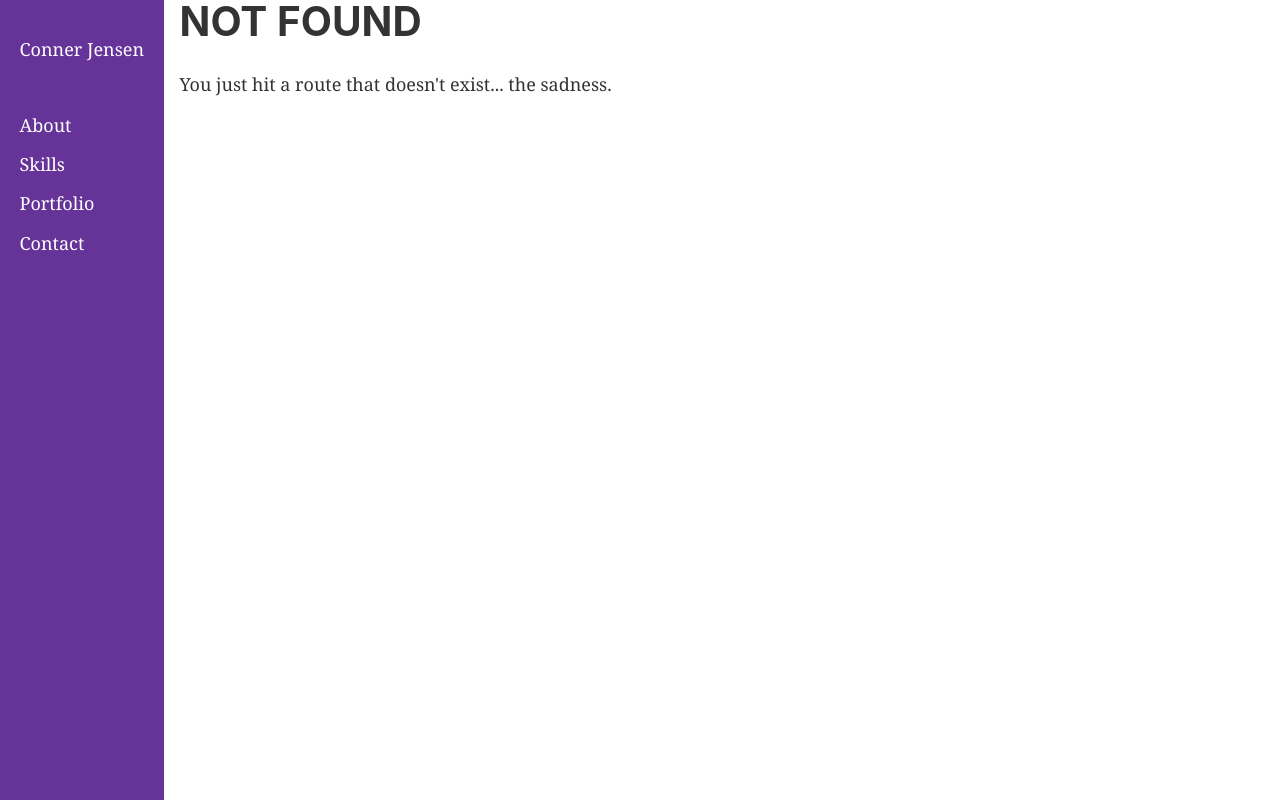
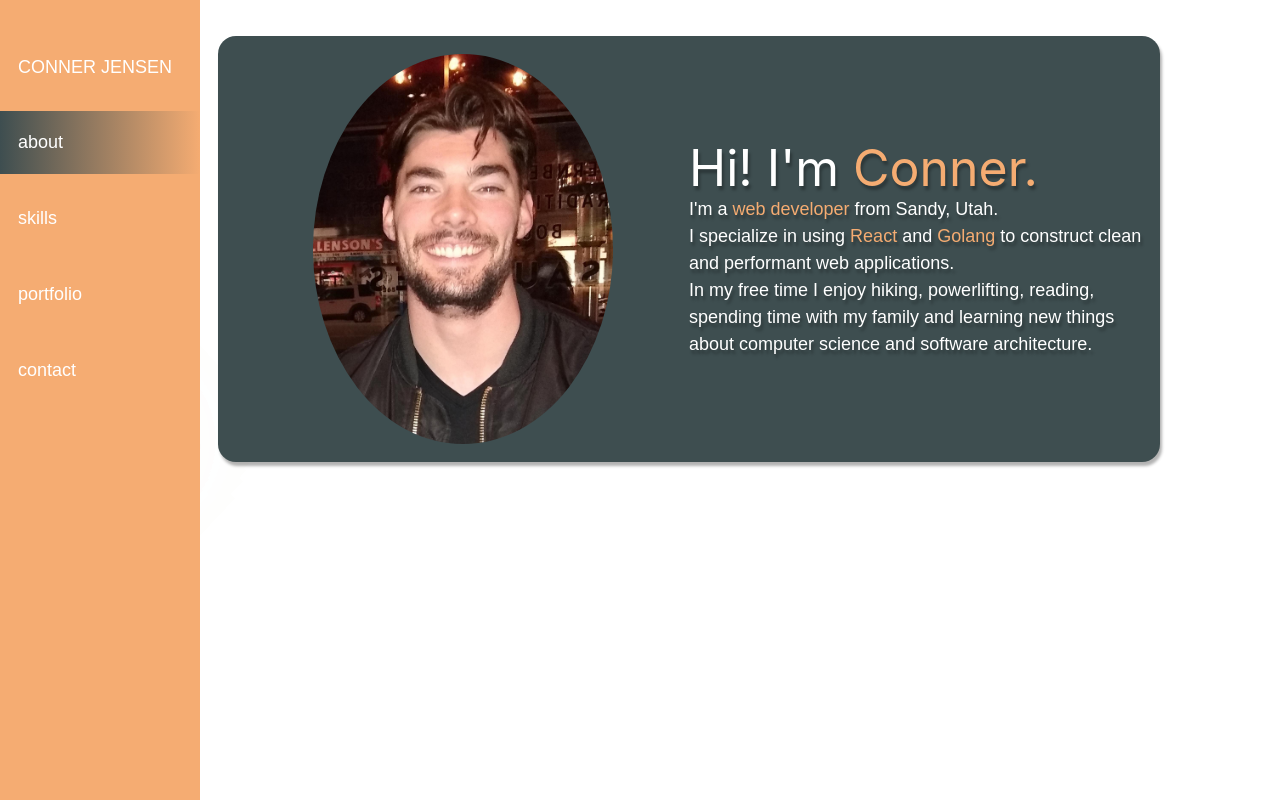
Before and after one commit to connerj70/portfeli, a Gatsby site: page /about in a window 1280 px wide. Before the commit this address had no page. Built offline with nearby package versions, Linux system fonts and the light colour scheme; Gatsby itself is replaced by a stand-in of ours.

Commit message:
finished about page

```diff
--- a/gatsby-config.js
+++ b/gatsby-config.js
@@ -15,6 +15,7 @@ module.exports = {
     },
     `gatsby-transformer-sharp`,
     `gatsby-plugin-sharp`,
+    `gatsby-plugin-transition-link`,
     {
       resolve: `gatsby-plugin-manifest`,
       options: {
@@ -24,7 +25,6 @@ module.exports = {
         background_color: `#663399`,
         theme_color: `#663399`,
         display: `minimal-ui`,
-        icon: `src/images/gatsby-icon.png`, // This path is relative to the root of the site.
       },
     },
     // this (optional) plugin enables Progressive Web App + Offline functionality
--- a/package.json
+++ b/package.json
@@ -11,12 +11,15 @@
     "gatsby-plugin-offline": "^3.0.27",
     "gatsby-plugin-react-helmet": "^3.1.16",
     "gatsby-plugin-sharp": "^2.3.5",
+    "gatsby-plugin-transition-link": "^1.17.7",
     "gatsby-source-filesystem": "^2.1.40",
     "gatsby-transformer-sharp": "^2.3.7",
+    "gsap": "^3.0.4",
     "prop-types": "^15.7.2",
     "react": "^16.12.0",
     "react-dom": "^16.12.0",
-    "react-helmet": "^5.2.1"
+    "react-helmet": "^5.2.1",
+    "tailwindcss": "^1.1.4"
   },
   "devDependencies": {
     "prettier": "^1.19.1"
--- a/src/components/header.js
+++ b/src/components/header.js
@@ -1,39 +1,65 @@
-import { Link } from "gatsby"
+import AniLink from "gatsby-plugin-transition-link/AniLink"
 import PropTypes from "prop-types"
-import React from "react"
+import React, { useEffect, useState } from "react"
 
-const Header = ({ siteTitle }) => (
+const linkList = ["about", "skills", "portfolio", "contact"]
+
+const Header = ({ siteTitle }) => {
+  const [activeLink, setActiveLink] = useState("")
+
+  //On initial load set the active link to the url pathname
+  useEffect(() => {
+    let currentPathname = window.location.pathname
+    console.log(currentPathname)
+    setActiveLink(currentPathname)
+  }, [])
+
+  return (
     <header
       style={{
-      background: `rebeccapurple`,
-      marginRight: `1.45rem`,
+        background: `#f5ac72`,
         height: `100vh`,
-      maxWidth: 200,
-      position: `fixed`,
+        fontFamily: "sans-serif",
       }}
     >
       <div
         style={{
           margin: `auto 0`,
-        padding: `2rem 1.0875rem`,
         }}
       >
-      <span style={{ color: "#ffffff" }}>Conner Jensen</span>
+        <div style={{ color: "#ffffff", padding: `3rem 1rem 0rem 1rem` }}>
+          CONNER JENSEN
+        </div>
         <ul
           style={{
             listStyle: `none`,
             color: "#ffffff",
-          margin: `50px 0`,
+            margin: `30px 0`,
           }}
         >
-        <li>About</li>
-        <li>Skills</li>
-        <li>Portfolio</li>
-        <li>Contact</li>
+          {linkList.map((link, i) => {
+            return (
+              <AniLink
+                paintDrip
+                duration={0.3}
+                hex="#f5ac72"
+                to={`/${link}`}
+                onClick={() => setActiveLink(`/${link}`)}
+              >
+                <li
+                  style={{ padding: `1rem 1rem` }}
+                  className={activeLink === `/${link}` ? "activeLink" : ""}
+                >
+                  {link}
+                </li>
+              </AniLink>
+            )
+          })}
         </ul>
       </div>
     </header>
   )
+}
 
 Header.propTypes = {
   siteTitle: PropTypes.string,
--- a/src/components/image.js
+++ b/src/components/image.js
@@ -16,7 +16,7 @@ import Img from "gatsby-image"
 const Image = () => {
   const data = useStaticQuery(graphql`
     query {
-      placeholderImage: file(relativePath: { eq: "gatsby-astronaut.png" }) {
+      placeholderImage: file(relativePath: { eq: "headshot.jpg" }) {
         childImageSharp {
           fluid(maxWidth: 300) {
             ...GatsbyImageSharpFluid
@@ -26,7 +26,12 @@ const Image = () => {
     }
   `)
 
-  return <Img fluid={data.placeholderImage.childImageSharp.fluid} />
+  return (
+    <Img
+      style={{ borderRadius: "50%" }}
+      fluid={data.placeholderImage.childImageSharp.fluid}
+    />
+  )
 }
 
 export default Image
--- a/src/components/layout.css
+++ b/src/components/layout.css
@@ -385,6 +385,7 @@ p {
   padding-right: 0;
   padding-top: 0;
   margin-bottom: 1.45rem;
+  font-family: sans-serif;
 }
 figure {
   margin-left: 0;
@@ -620,3 +621,173 @@ pre tt:after {
     font-size: 100%;
   }
 }
+
+.bouncer {
+  z-index: -1;
+  width: 50px;
+  height: 50px;
+  background: #f5ac72;
+  position: absolute;
+  animation-name: bounce;
+  animation-duration: 10s;
+  animation-direction: alternate;
+  animation-iteration-count: infinite;
+  left: 0px;
+  top: 0px;
+  box-shadow: 30px 30px 100px #f5ac72;
+  opacity: 0.3;
+}
+
+.bouncer-inner {
+  z-index: -1;
+  width: 40px;
+  height: 40px;
+  background: rgb(62, 78, 80);
+  position: relative;
+  animation-name: spin;
+  animation-duration: 9.5s;
+  animation-direction: alternate;
+  animation-iteration-count: infinite;
+  left: 0px;
+  top: 0px;
+}
+
+@keyframes spin {
+  from {
+    transform: rotate(0deg);
+  }
+  to {
+    transform: rotate(900deg);
+  }
+}
+
+@keyframes bounce {
+  0% {
+    left: 0px;
+    top: 0px;
+    transform: rotate(0deg);
+  }
+  33% {
+    left: 90vw;
+    top: 90vh;
+    transform: rotate(1000deg);
+  }
+  66% {
+    left: 90vw;
+    top: 50vh;
+  }
+  100% {
+    left: 0px;
+    top: 0px;
+  }
+}
+
+.bouncer2 {
+  z-index: -1;
+  width: 50px;
+  height: 50px;
+  background: #f5ac72;
+  position: absolute;
+  animation-name: bounce2;
+  animation-duration: 10s;
+  animation-direction: alternate;
+  animation-iteration-count: infinite;
+  right: 0px;
+  top: 0px;
+  box-shadow: 30px 30px 100px #f5ac72;
+  opacity: 0.3;
+}
+
+.bouncer-inner2 {
+  z-index: -1;
+  width: 40px;
+  height: 40px;
+  background: rgb(62, 78, 80);
+  position: relative;
+  animation-name: spin2;
+  animation-duration: 9.5s;
+  animation-direction: alternate;
+  animation-iteration-count: infinite;
+  right: 0px;
+  top: 0px;
+}
+
+@keyframes spin2 {
+  from {
+    transform: rotate(0deg);
+  }
+  to {
+    transform: rotate(900deg);
+  }
+}
+
+@keyframes bounce2 {
+  0% {
+    right: 20vw;
+    top: 0px;
+    transform: rotate(0deg);
+  }
+  33% {
+    right: 90vw;
+    top: 90vh;
+    transform: rotate(1000deg);
+  }
+  66% {
+    right: 90vw;
+    top: 50vh;
+  }
+  100% {
+    right: 20vw;
+    top: 0px;
+  }
+}
+
+.bouncer3 {
+  z-index: -1;
+  width: 50px;
+  height: 50px;
+  background: rgb(62, 78, 80);
+  position: absolute;
+  animation-name: bounce2;
+  animation-duration: 10s;
+  animation-direction: alternate;
+  animation-iteration-count: infinite;
+  right: 0px;
+  top: 0px;
+  box-shadow: 30px 30px 100px rgb(62, 78, 80);
+  opacity: 0.3;
+}
+
+.bouncer-inner3 {
+  z-index: -1;
+  width: 40px;
+  height: 40px;
+  background: #f5ac72;
+  position: relative;
+  animation-name: spin2;
+  animation-duration: 9.5s;
+  animation-direction: alternate;
+  animation-iteration-count: infinite;
+  right: 0px;
+  top: 0px;
+}
+
+@keyframes spin3 {
+  from {
+    transform: rotate(0deg);
+  }
+  to {
+    transform: rotate(900deg);
+  }
+}
+
+@keyframes bounce3 {
+  0% {
+    top: 0px;
+    transform: rotate(0deg);
+  }
+  100% {
+    right: 20vw;
+    top: 0px;
+  }
+}
--- a/src/components/layout.js
+++ b/src/components/layout.js
@@ -11,6 +11,7 @@ import { useStaticQuery, graphql } from "gatsby"
 
 import Header from "./header"
 import "./layout.css"
+import "./main.css"
 
 const Layout = ({ children }) => {
   const data = useStaticQuery(graphql`
@@ -24,20 +25,36 @@ const Layout = ({ children }) => {
   `)
 
   return (
-    <>
+    <div
+      style={{
+        display: "grid",
+        gridTemplateColumns: "200px 1fr",
+        justifyContent: "center",
+      }}
+    >
       <Header siteTitle={data.site.siteMetadata.title} />
       <div
         style={{
-          margin: `0 auto`,
           maxWidth: 960,
-          padding: `0px 1.0875rem 1.45rem`,
-          paddingTop: 0,
+          paddingLeft: "1rem",
+          paddingTop: "2rem",
+          gridColumn: 2,
         }}
       >
+        <div className="bouncer">
+          <div className="bouncer-inner"></div>
+        </div>
+        <div className="bouncer2">
+          <div className="bouncer-inner2"></div>
+        </div>
+        <div className="bouncer3">
+          <div className="bouncer-inner3"></div>
+        </div>
+
         <main>{children}</main>
         <footer></footer>
       </div>
-    </>
+    </div>
   )
 }
 
--- /dev/null
+++ b/src/components/main.css
@@ -0,0 +1,32 @@
+@tailwind base;
+
+@tailwind components;
+
+@tailwind utilities;
+
+a {
+  text-decoration: none;
+}
+
+a li {
+  color: white;
+  padding: 0.6rem;
+}
+
+a li:hover {
+  color: #333;
+}
+
+.activeLink {
+  background: rgb(62, 78, 80);
+  background: linear-gradient(
+    90deg,
+    rgba(62, 78, 80, 1) 0%,
+    rgba(245, 172, 114, 0.3449754901960784) 100%
+  );
+  cursor: default;
+}
+
+.activeLink:hover {
+  color: #fff;
+}
--- /dev/null
+++ b/src/pages/about.js
@@ -0,0 +1,69 @@
+import React from "react"
+
+import { graphql } from "gatsby"
+
+import Layout from "../components/layout"
+import SEO from "../components/seo"
+import Image from "../components/image"
+
+var textShadow = { textShadow: "2px 4px 3px rgba(0,0,0,0.3)" }
+
+const About = ({ data }) => {
+  console.log(data)
+  return (
+    <Layout>
+      <SEO title="about" />
+      <div
+        style={{
+          display: "grid",
+          gridTemplateColumns: `1fr 1fr`,
+          padding: `2rem 1rem`,
+          alignItems: "center",
+          justifyContent: "center",
+          background: "rgb(62, 78, 80)",
+          borderRadius: "1rem",
+          color: "#fff",
+          padding: "1rem",
+          boxShadow: "2px 4px 3px rgba(0,0,0,0.3)",
+        }}
+      >
+        <div
+          style={{
+            gridColumn: 1,
+            margin: "0 auto",
+            width: 300,
+          }}
+        >
+          <Image />
+        </div>
+        <div style={{ gridColumn: 2 }}>
+          <h2
+            style={{
+              fontSize: "50px",
+              textShadow: "2px 4px 3px rgba(0,0,0,0.3)",
+            }}
+          >
+            Hi! I'm <span style={{ color: "#f5ac72" }}>Conner.</span>
+          </h2>
+          <p style={textShadow}>
+            I'm a <span style={{ color: "#f5ac72" }}>web developer</span> from
+            Sandy, Utah.
+          </p>
+          <p style={textShadow}>
+            I specialize in using{" "}
+            <span style={{ color: "#f5ac72" }}>React</span> and{" "}
+            <span style={{ color: "#f5ac72" }}>Golang</span> to construct clean
+            and performant web applications.
+          </p>
+          <p style={textShadow}>
+            In my free time I enjoy hiking, powerlifting, reading, spending time
+            with my family and learning new things about computer science and
+            software architecture.
+          </p>
+        </div>
+      </div>
+    </Layout>
+  )
+}
+
+export default About
--- /dev/null
+++ b/src/pages/contact.js
@@ -0,0 +1,13 @@
+import React from "react"
+import { Link } from "gatsby"
+
+import Layout from "../components/layout"
+import SEO from "../components/seo"
+
+const Contact = () => (
+  <Layout>
+    <SEO title="Contact" />
+  </Layout>
+)
+
+export default Contact
--- a/src/pages/page-2.js
+++ /dev/null
@@ -1,16 +0,0 @@
-import React from "react"
-import { Link } from "gatsby"
-
-import Layout from "../components/layout"
-import SEO from "../components/seo"
-
-const SecondPage = () => (
-  <Layout>
-    <SEO title="Page two" />
-    <h1>Hi from the second page</h1>
-    <p>Welcome to page 2</p>
-    <Link to="/">Go back to the homepage</Link>
-  </Layout>
-)
-
-export default SecondPage
--- /dev/null
+++ b/src/pages/portfolio.js
@@ -0,0 +1,13 @@
+import React from "react"
+import { Link } from "gatsby"
+
+import Layout from "../components/layout"
+import SEO from "../components/seo"
+
+const Portfolio = () => (
+  <Layout>
+    <SEO title="Portfolio" />
+  </Layout>
+)
+
+export default Portfolio
--- /dev/null
+++ b/src/pages/skills.js
@@ -0,0 +1,16 @@
+import React from "react"
+import { Link } from "gatsby"
+
+import Layout from "../components/layout"
+import SEO from "../components/seo"
+
+const Skills = () => (
+  <Layout>
+    <SEO title="Skills" />
+    <div style={{ display: "grid", gridTemplateColumns: "1fr 1fr 1fr 1fr" }}>
+      <div style={{ gridColumn: 3 }}>skills</div>
+    </div>
+  </Layout>
+)
+
+export default Skills
```
Also changed, not shown: gatsby-browser.js (deleted, +0 -7 lines), gatsby-node.js (deleted, +0 -7 lines), gatsby-ssr.js (deleted, +0 -7 lines), src/images/gatsby-astronaut.png (deleted), src/images/gatsby-icon.png (deleted), src/images/headshot.jpg (added), 1 other file. Lines whose indentation alone changed are shown as unchanged.
